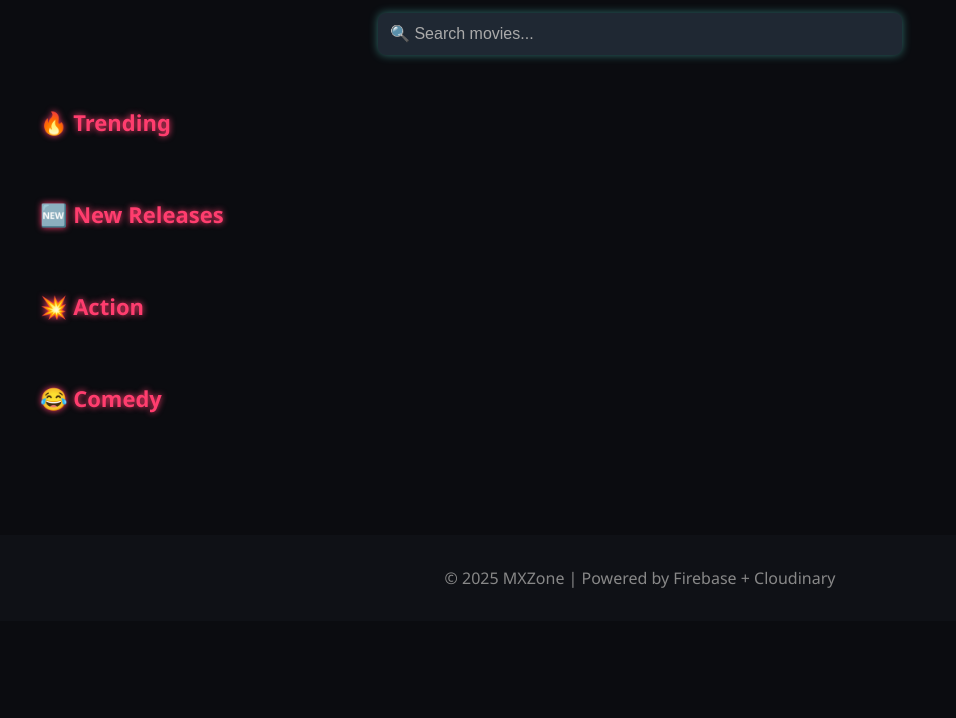
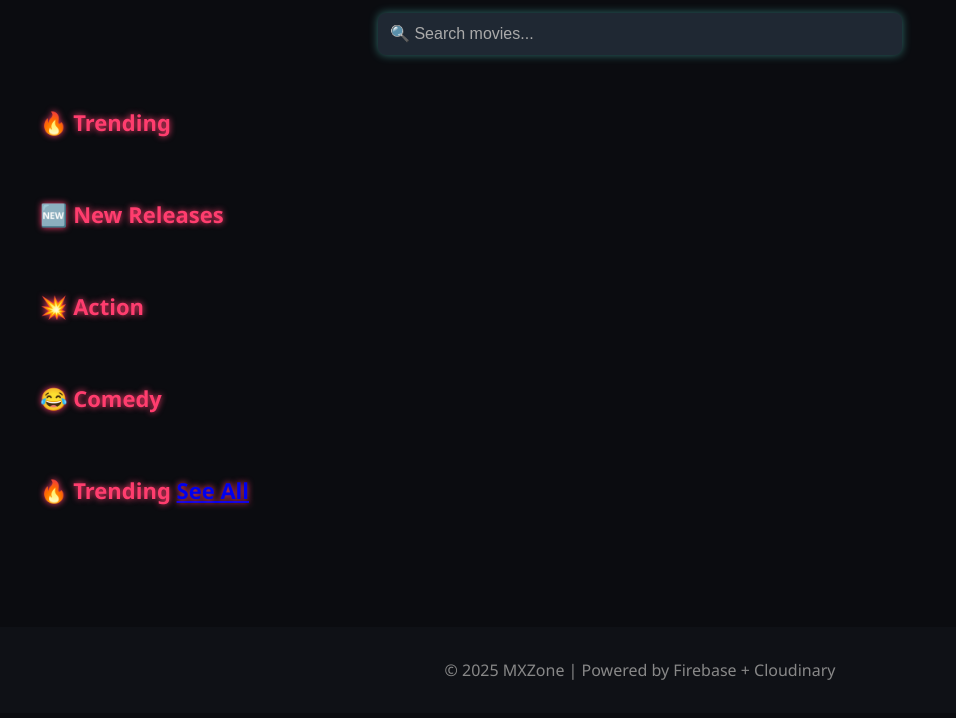
Before and after one commit to yoursPrachi/MxZone, a plain HTML site: page index.html in a window 1280 px wide. Shown: the part 66-784 px from the top of the page, without its empty margins (0-956 px from the left). Drawn offline with Linux system fonts and the light colour scheme; no server answers.

Commit message:
Update index.html

```diff
--- a/index.html
+++ b/index.html
@@ -38,6 +38,11 @@
     <section class="category-section">
       <h2>😂 Comedy</h2>
       <div id="comedyRow" class="row"></div>
+    </section>
+
+    <section class="category-section">
+  <h2>🔥 Trending <a href="/category.html?cat=trending" class="see-all">See All</a></h2>
+  <div id="trendingRow" class="row"></div>
     </section>
   </main>
 
```
